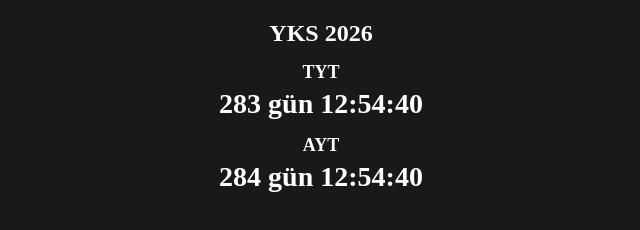
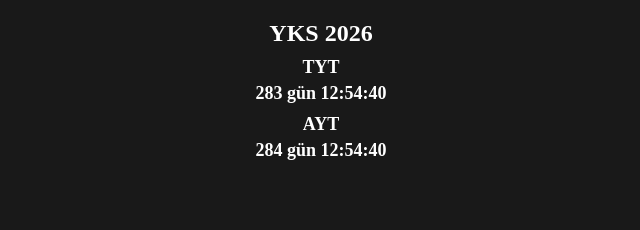
Before and after one commit to YusufSmsk/ykssayacnetlify, a plain HTML site: page index.html in a window 1280 px wide. Shown: the whole page, without its empty margins (319-959 px from the left). Drawn offline with Linux system fonts and the light colour scheme.

Commit message:
Update style.css

```diff
--- a/style.css
+++ b/style.css
@@ -7,11 +7,11 @@ body {
 }
 
 h2 {
-  margin-bottom: 15px;
+  margin-bottom: 10px;
 }
 
 .countdown {
-  margin: 15px 0;
+  margin: 10px 0;
 }
 
 .countdown p {
@@ -21,6 +21,6 @@ h2 {
 }
 
 .countdown div {
-  font-size: 28px;
+  font-size: 18px;
   font-weight: bold;
 }
```
